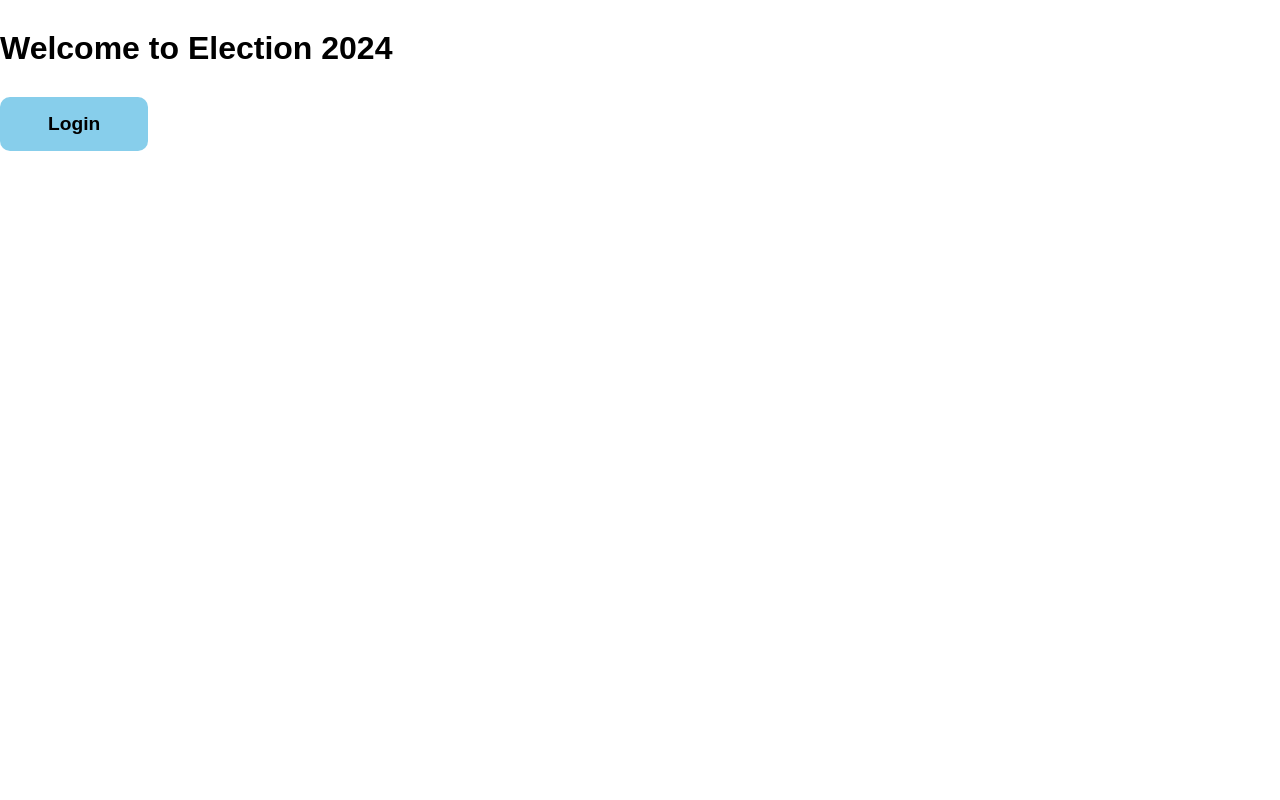
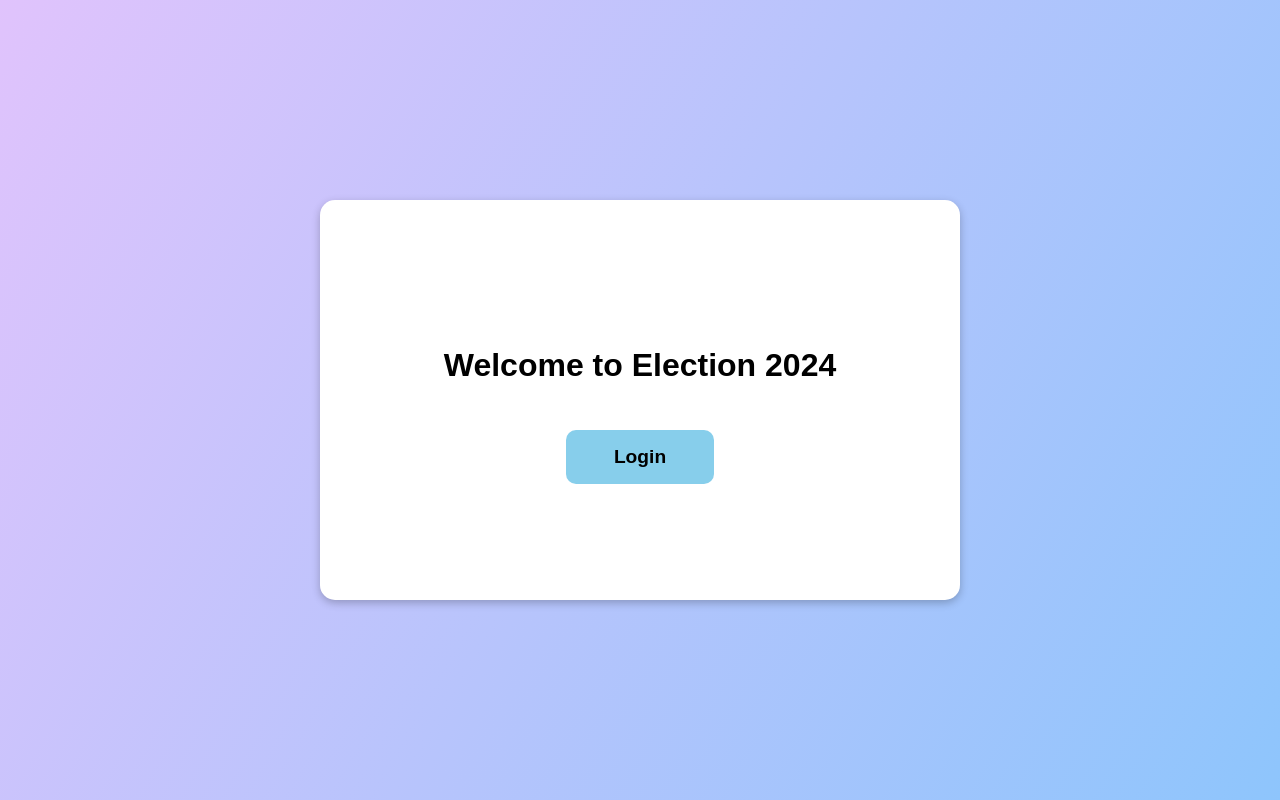
Before and after one commit to ShubhamKadam098/Blockchain_Voting_System, a React (Vite) app in the folder Voting_System/: page / in a window 1280 px wide. Built offline with nearby package versions, Linux system fonts and the light colour scheme.

Commit message:
Added wrapper classes and css styling class

```diff
--- a/Voting_System/src/Components/Login.jsx
+++ b/Voting_System/src/Components/Login.jsx
@@ -1,9 +1,9 @@
-import { ethers } from "ethers";
-import React, { useState } from "react";
+import React from "react";
 
 export default function Login(props) {
   return (
-    <>
+    <div className="loginWrapper">
+      <div className="loginSection">
         <h1>Welcome to Election 2024</h1>
         <button
           id="connectWalletBtn"
@@ -12,6 +12,7 @@ export default function Login(props) {
         >
           Login
         </button>
-    </>
+      </div>
+    </div>
   );
 }
```
Lines whose indentation alone changed are shown as unchanged.
